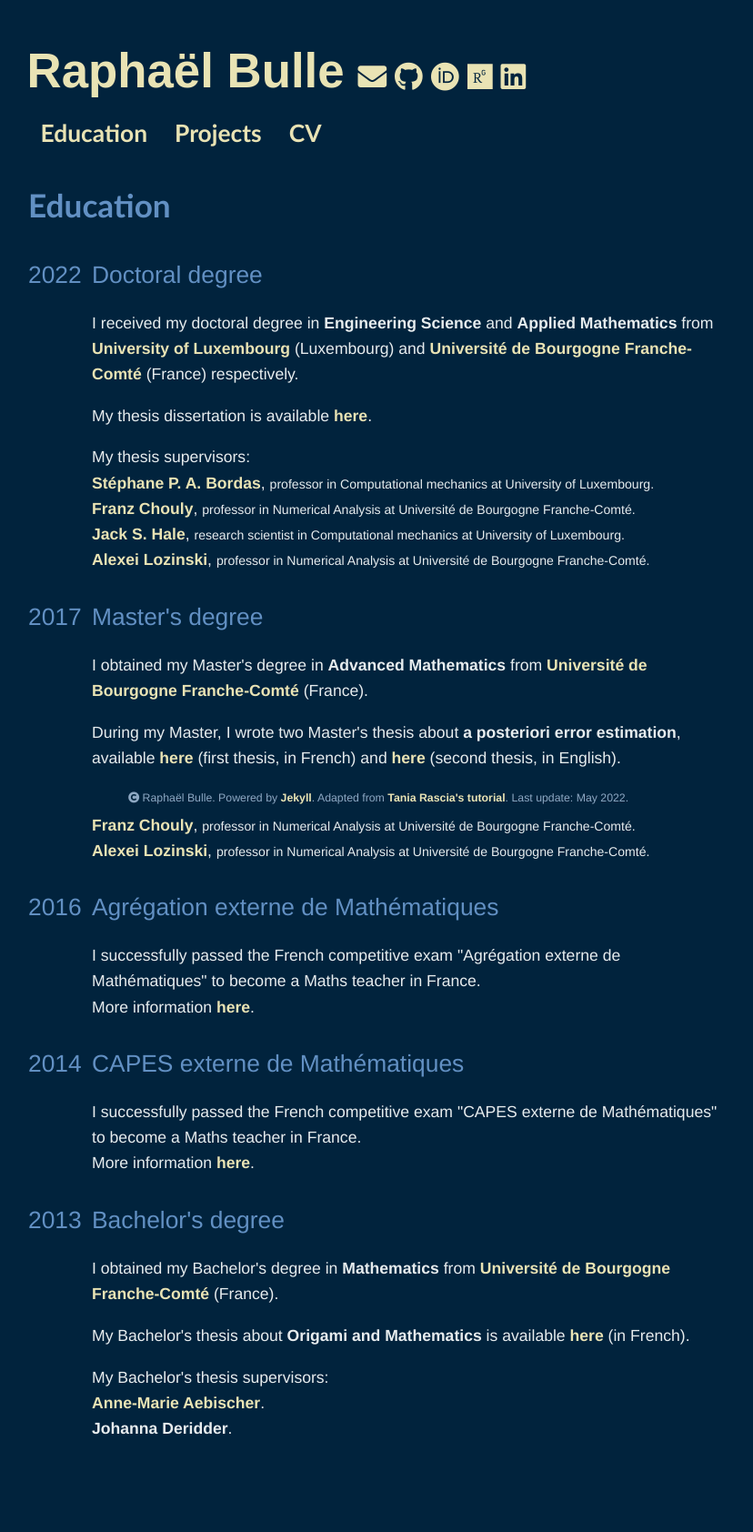
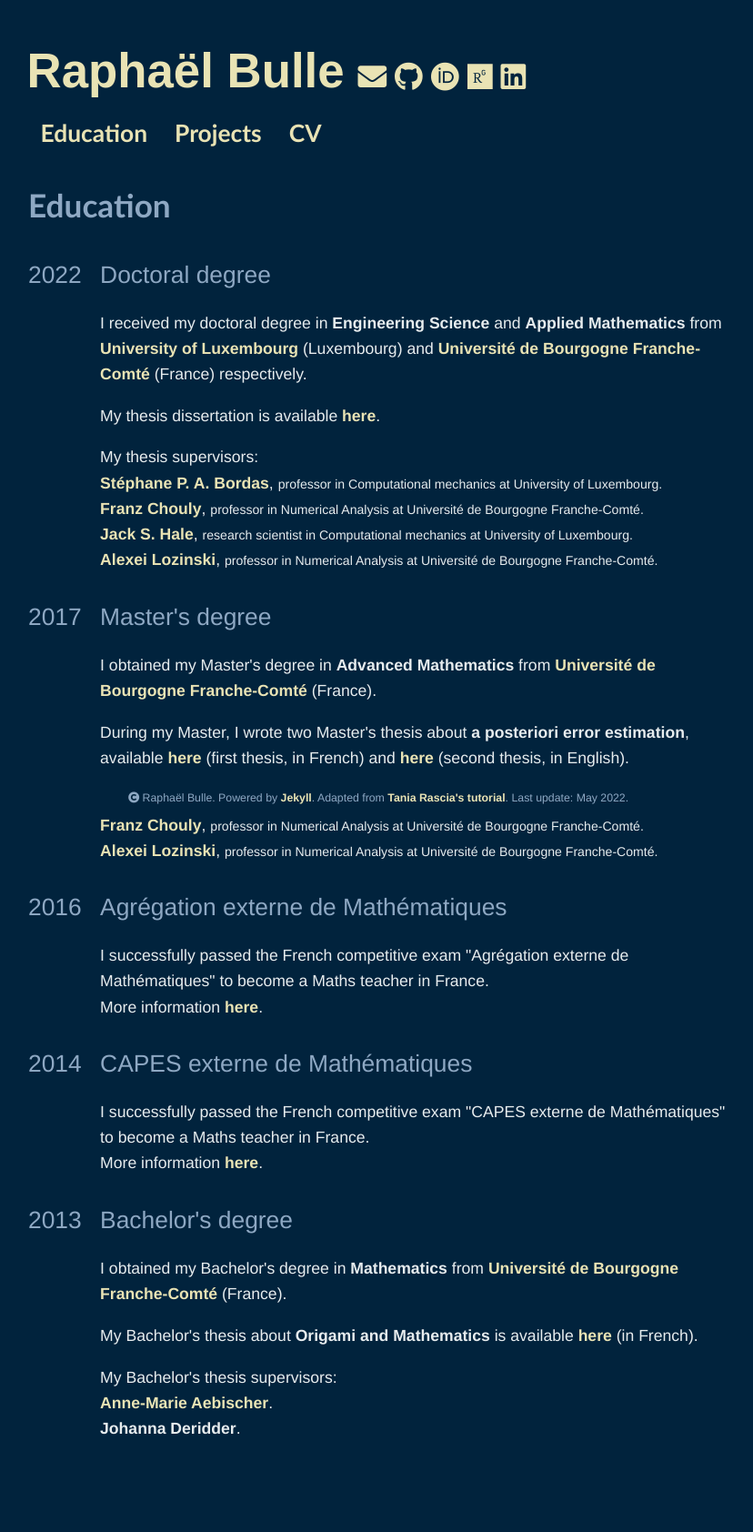
Before and after one commit to rbulle/rbulle.github.io, a Jekyll site: the page built from _pages/01_education.md, in a window 1280 px wide. Shown: the whole page at 91% size, without its empty margins (224-1052 px from the left). Built offline with Jekyll 4.4.1, drawn with Linux system fonts in a browser that asks for light colours.

Commit message:
Changed column gap in wrapper for education page

```diff
--- a/_sass/_base.scss
+++ b/_sass/_base.scss
@@ -6,7 +6,7 @@ $link-color: #e9e3b4;
 $link-hover-color: #425469;
 $heading-font: 'Trebuchet MS', sans-serif;
 $font-style: 'Helvetica', sans-serif;
-$heading-font-color: #6290C3;
+$heading-font-color: #8ea8c3;
 $footer-font-color: #8ea8c3;
 
 a {
--- a/_sass/_layout.scss
+++ b/_sass/_layout.scss
@@ -10,13 +10,14 @@ body
   line-height: 1.6;
   -webkit-font-smoothing: antialiased;
   background: $background;
-  min-width: 500px;
+  min-width: 200px;
 }
 .wrapper
 {
   display: grid;
   grid-template-columns: 1fr 10fr;
   grid-row-gap: 10px;
+  column-gap: 10px;
 }
 h1,
 h2,
```
